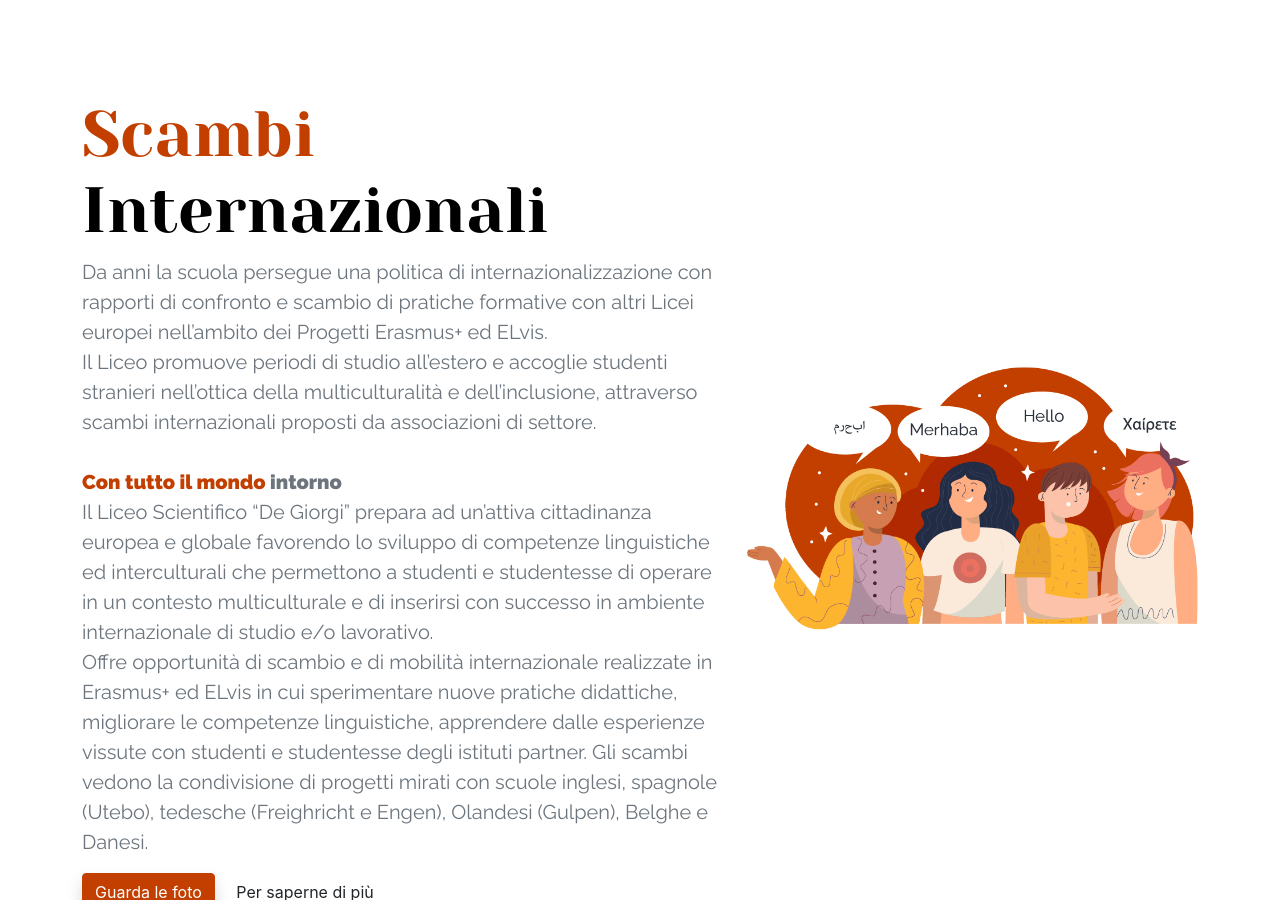
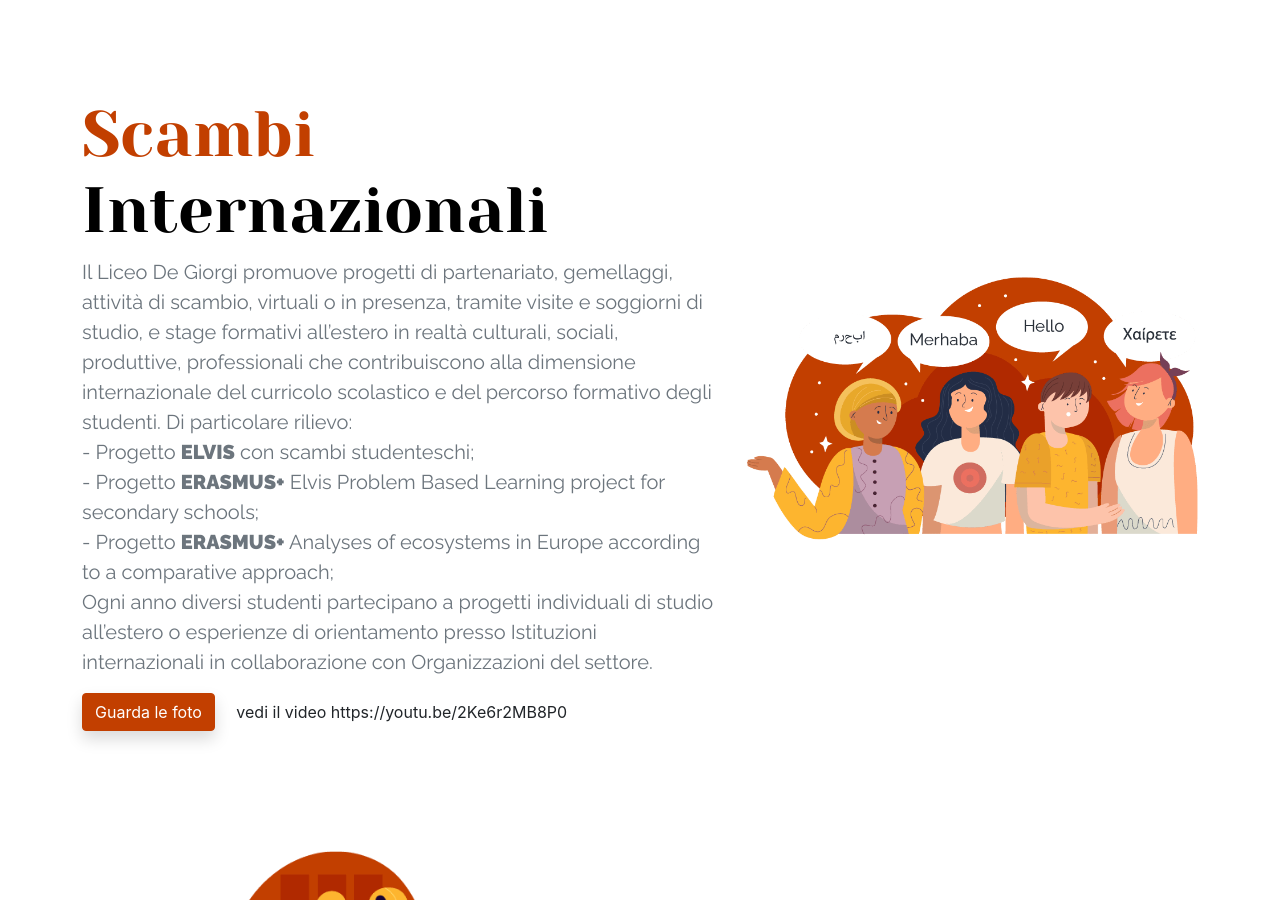
Before and after one commit to PiervitoCreanza/orientamento.liceodegiorgi.edu.it, a Jekyll site: the page built from progetti.html, in a window 1280 px wide and 900 px high, scrolled down 1398 px. Built offline with Jekyll 4.4.1, drawn with Linux system fonts in a browser that asks for light colours; some of the changed text lies outside the part shown.

Commit message:
pagina progetti
sistemato il testo nella pagina progetti.
scritto il link di un video dell'irlanda da inserire in scambi internazionali

```diff
--- a/_data/domande.json
+++ b/_data/domande.json
@@ -3,7 +3,7 @@
         "titolo": "<span class='text-red'>Hai una</span> domanda?",
         "sottotitolo": "Le domande frequenti che possono aiutarti nella fase di scelta e di iscrizione.",
         "pulsanteRosso": "Contattaci",
-        "pulsante": "Domande frequenti"
+        "pulsante": "toglierlo"
     },
     "domande": [
         {
--- a/_data/progetti.json
+++ b/_data/progetti.json
@@ -1,7 +1,7 @@
 {
     "sezione1": {
         "titolo": "<span class='text-red'>Scegli tra</span></br>i nostri progetti",
-        "sottotitolo": "Le opportunità di ampliamento dell'Offerta Formativa sono tantissime. Si tratta di Progetti extra curricolari che permettono agli studenti di approfondire interessi personali, affinare attitudini, condividere esperienze culturali e artistiche."
+        "sottotitolo": " Arricchiamo la nostra offerta formativa con differenti attività progettuali curricolari ed extra curricolari; le attività saranno svolte in presenza o on-line compatibilmente con lo stato di emergenza Covid-19."
     },
     "projects": [
         {
@@ -12,15 +12,15 @@
         },
         {
             "titolo":"<span class='text-red'>Scambi</span> Internazionali",
-            "sottotitolo": " Da anni la scuola persegue una politica di internazionalizzazione con rapporti di confronto e scambio di pratiche formative con altri Licei europei nell’ambito dei Progetti Erasmus+ ed ELvis.<br> Il Liceo promuove periodi di studio all’estero e accoglie studenti stranieri nell’ottica della multiculturalità e dell’inclusione, attraverso scambi internazionali proposti da associazioni di settore.<br><br><b><span class='text-red'>Con tutto il mondo</span> intorno</b><br>Il Liceo Scientifico “De Giorgi” prepara ad un’attiva cittadinanza europea e globale favorendo lo sviluppo di competenze linguistiche ed interculturali che permettono a studenti e studentesse di operare in un contesto multiculturale e di inserirsi con successo in ambiente internazionale di studio e/o lavorativo. <br>Offre opportunità di scambio e di mobilità internazionale realizzate in Erasmus+ ed ELvis in cui sperimentare nuove pratiche didattiche, migliorare le competenze linguistiche, apprendere dalle esperienze vissute con studenti e studentesse degli istituti partner. Gli scambi vedono la condivisione di progetti mirati con scuole inglesi, spagnole (Utebo), tedesche (Freighricht e Engen), Olandesi (Gulpen), Belghe e Danesi.",
+            "sottotitolo": "Il Liceo De Giorgi promuove progetti di partenariato, gemellaggi, attività di scambio, virtuali o in presenza, tramite visite e soggiorni di studio, e stage formativi all’estero in realtà culturali, sociali, produttive, professionali che contribuiscono alla dimensione internazionale del curricolo scolastico e del percorso formativo degli studenti. Di particolare rilievo: <br>- Progetto <b>ELVIS</b> con scambi studenteschi;<br>- Progetto <b>ERASMUS+</b> Elvis Problem Based Learning project for secondary schools; <br>- Progetto <b>ERASMUS+</b> Analyses of ecosystems in Europe according to a comparative approach;<br> Ogni anno diversi studenti partecipano a progetti individuali di studio all’estero o esperienze di orientamento presso Istituzioni internazionali in collaborazione con Organizzazioni del settore.",
             "pulsanteRosso": "Guarda le foto",
-            "pulsante": "Per saperne di più"
+            "pulsante": "vedi il video https://youtu.be/2Ke6r2MB8P0"
         },
         {
             "titolo":"<span class='text-red'>Competizioni</span> Sportive",
             "sottotitolo": "L’istituto aderisce al Centro Sportivo Scolastico, promuovendo la partecipazione a competizioni regionali in numerose discipline: Dama, Scacchi, Atletica, Tennis Tavolo e Beach Volley. Orgoglio del Liceo è la squadra di Step ed Aerobica, da anni sul podio nazionale.",
             "pulsanteRosso": "Guarda le foto",
-            "pulsante": "Prospetto del cordo"
+            "pulsante": "Per saperne di più"
         },
         {
             "titolo":"<span class='text-red'>Orientamento</span> universitario",
@@ -29,16 +29,16 @@
             "pulsante": "Per saperne di più"
         },
         {
-            "titolo":"<span class='text-red'>Competizioni</span> disciplinari",
+            "titolo":"<span class='text-red'>Competizioni</span>disciplinari",
             "sottotitolo": "La didattica curricolare è arricchita da Corsi di approfondimento finalizzati alla partecipazione ad Olimpiadi disciplinari, Certamina, Competizioni nazionali di Debate. La Squadra Olimpionica di Matematica consegue, con continui riscontri, brillanti affermazioni nelle gare nazionali, cui si aggiungono le ottime prestazioni nelle fasi regionali dei Giochi della Chimica.<br><br><b><span class='text-red'>le olimpiadi</span> scientifiche</b><br>Partecipazione con ottimi risultati alle olimpiadi di matematica e di scienze",
             "pulsanteRosso": "Guarda le foto",
             "pulsante": "Prospetto del cordo"
         },
         {
-            "titolo":"<span class='text-red'>Cittadinanza</span> Attiva",
-            "sottotitolo": "Il percorso formativo si completa con attività extracurricolari trasversali di alto senso civico, finalizzate a sensibilizzare e ad educare gli studenti al rispetto dei principi della Costituzione Italiana: l’esperienza giornalistica della Redazione di LeCosimò, il circolo culturale La Bottega di Holden, l’Orchestra del Liceo, la partecipazione attiva al Progetto FAI, le iniziative di Solidarietà e Inclusione.",
+            "titolo":"<span class='text-red'>Cittadinanza</span>Attiva",
+            "sottotitolo": "All'interno del percorso formativo del Liceo De Giorgi, particolare significato rivestono le attività trasversali, curricolari ed extracurriculari, di alto spessore civico che traducono in concrete esperienze di vita i Principi della nostra Carta Costituzionale.",
             "pulsanteRosso": "Guarda le foto",
-            "pulsante": "Prospetto del cordo"
+            "pulsante": "Prospetto del corso"
         },
         {
             "titolo":"<span class='text-red'>Promozione</span> della lettura",
```
